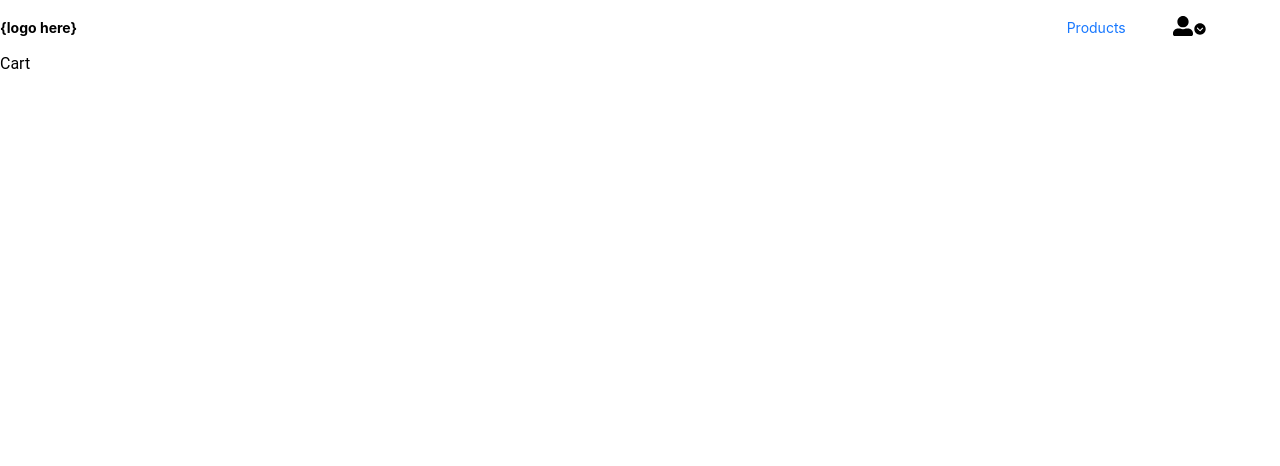
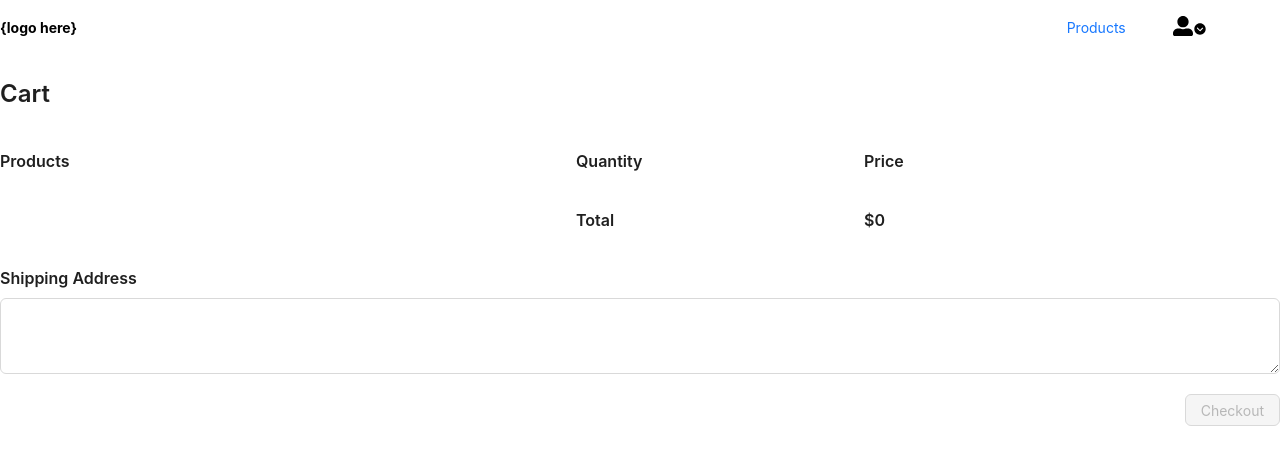
Before and after one commit to ah2k-dev/restaurant-client, a React app: page /cart in a window 1280 px wide. Built offline with nearby package versions, Linux system fonts and the light colour scheme.

Commit message:
Cart flow completed

```diff
--- a/src/Config/store.js
+++ b/src/Config/store.js
@@ -3,10 +3,12 @@ import thunk from "redux-thunk";
 import { composeWithDevTools } from "redux-devtools-extension";
 import { auth } from "../Redux/Reducers/authReducer";
 import { products } from "../Redux/Reducers/productReducer";
+import { cart } from "../Redux/Reducers/cartReducer";
 
 const reducer = combineReducers({
-    auth,
-    products
+  auth,
+  products,
+  cart,
 });
 
 let initialState = {};
--- a/src/Layout/Header.js
+++ b/src/Layout/Header.js
@@ -1,4 +1,4 @@
-import { Col, Dropdown, Row, Button } from "antd";
+import { Col, Dropdown, Row, Button, Badge } from "antd";
 import React from "react";
 import { useSelector, useDispatch } from "react-redux";
 import { FaUserAlt } from "react-icons/fa";
@@ -7,6 +7,7 @@ import { useNavigate } from "react-router-dom";
 import { logout } from "../Redux/Actions/authActions";
 const Header = () => {
   const { isAuthenticated, user } = useSelector((state) => state.auth);
+  const { length } = useSelector((state) => state.cart);
   const navigate = useNavigate();
   const dispatch = useDispatch();
   const items = [
@@ -67,9 +68,22 @@ const Header = () => {
               <>
                 {user && user.role === "user" && (
                   <Col span={3}>
-                    <a onClick={() => navigate("/cart")} className="link">
-                      Cart
-                    </a>
+                    <Badge
+                      count={length}
+                      style={{
+                        marginTop: 7,
+                      }}
+                    >
+                      <a
+                        onClick={() => navigate("/cart")}
+                        className="link"
+                        style={{
+                          marginRight: 14,
+                        }}
+                      >
+                        Cart
+                      </a>
+                    </Badge>
                   </Col>
                 )}
                 <Col span={3}>
--- a/src/Pages/Cart.js
+++ b/src/Pages/Cart.js
@@ -1,9 +1,156 @@
-import React from 'react'
+import { Button, Col, Input, Row, Typography } from "antd";
+import React from "react";
+import { useSelector, useDispatch } from "react-redux";
+import {
+  addItem,
+  removeItem,
+  saveShippingAddress,
+} from "../Redux/Actions/cartActions";
+const Cart = () => {
+  const dispatch = useDispatch();
+  const { cartItems, total, shippingAddress, length } = useSelector(
+    (state) => state.cart
+  );
+  return (
+    <div className="container page">
+      <div className="box">
+        <Typography.Title level={3}>Cart</Typography.Title>
+        {/* <Typography.Title level={5}>No items in cart</Typography.Title> */}
+        {/* <Typography.Title
+          level={5}
+          style={{
+            alignSelf: "flex-start",
+          }}
+        >
+          Products:
+        </Typography.Title> */}
+        <Row
+          align={"middle"}
+          justify={"space-around"}
+          style={{
+            width: "90%",
+          }}
+          gutter={[16, 16]}
+        >
+          <Col
+            span={12}
+            style={{
+              textAlign: "left",
+            }}
+          >
+            <Typography.Title level={5}>Products</Typography.Title>
+          </Col>
+          <Col span={6}>
+            <Typography.Title level={5}>Quantity</Typography.Title>
+          </Col>
+          <Col span={6}>
+            <Typography.Title level={5}>Price</Typography.Title>
+          </Col>
+          {Object.keys(cartItems).map((key) => {
+            return (
+              <>
+                <Col span={12}>
+                  <div className="cart-product">
+                    <div className="cart-product-image">
+                      <img src={cartItems[key].image} alt="product" />
+                    </div>
+                    <div
+                      style={{
+                        textAlign: "left",
+                        width: "70%",
+                      }}
+                    >
+                      {cartItems[key].name}
+                    </div>
+                  </div>
+                </Col>
+                <Col span={6}>
+                  <div className="cart-product-quantity">
+                    <Button
+                      shape="circle"
+                      onClick={() => {
+                        dispatch(removeItem(key));
+                      }}
+                    >
+                      -
+                    </Button>
+                    <Typography.Text>{cartItems[key].quantity}</Typography.Text>
+                    <Button
+                      shape="circle"
+                      onClick={() => {
+                        dispatch(addItem(cartItems[key]));
+                      }}
+                    >
+                      +
+                    </Button>
+                  </div>
+                </Col>
+                <Col span={6}>
+                  <Typography.Text>
+                    ${cartItems[key].totalPrice}
+                  </Typography.Text>
+                </Col>
+              </>
+            );
+          })}
+        </Row>
+        <Row
+          align={"middle"}
+          justify={"space-around"}
+          style={{
+            width: "90%",
+          }}
+          gutter={[16, 16]}
+        >
+          <Col span={12}></Col>
+          <Col span={6}>
+            <Typography.Title level={5}>Total</Typography.Title>
+          </Col>
+          <Col span={6}>
+            <Typography.Title level={5}>${total}</Typography.Title>
+          </Col>
+        </Row>
+        <Typography.Title level={5}>Shipping Address</Typography.Title>
+        <Input.TextArea
+          rows={3}
+          defaultValue={shippingAddress}
+          onChange={(e) => {
+            dispatch(saveShippingAddress(e.target.value));
+          }}
+        />
+        <div
+          style={{
+            alignSelf: "flex-end",
+            display: "flex",
+            justifyContent: "flex-end",
+            margin: "20px 0",
+          }}
+        >
+          <Button
+            type="primary"
+            onClick={() => {
+              let payload = {
+                totalPrice: total,
+                shippingAddress: shippingAddress,
+                products: [],
+              };
+              Object.keys(cartItems).forEach((key) => {
+                payload.products.push({
+                  product: key,
+                  quantity: cartItems[key].quantity,
+                  total: cartItems[key].totalPrice,
+                });
+              });
+              console.log(payload)
+            }}
+            disabled={length === 0 || shippingAddress === ""}
+          >
+            Checkout
+          </Button>
+        </div>
+      </div>
+    </div>
+  );
+};
 
-const Cart = () => {
-  return (
-    <div>Cart</div>
-  )
-}
-
-export default Cart
+export default Cart;
--- a/src/Pages/Products.js
+++ b/src/Pages/Products.js
@@ -2,6 +2,7 @@ import { Button, Col, Row, Spin, Typography } from "antd";
 import React, { useEffect } from "react";
 import { useSelector, useDispatch } from "react-redux";
 import AddProductModal from "../Components/AddProductModal";
+import { addItem } from "../Redux/Actions/cartActions";
 import { deleteProduct, getAllProducts } from "../Redux/Actions/productActions";
 
 const Products = () => {
@@ -53,7 +54,9 @@ const Products = () => {
                     </div>
                     <div className="product-actions">
                       {user?.role !== "admin" && (
-                        <Button type="primary" disabled={!isAuthenticated}>
+                        <Button type="primary" disabled={!isAuthenticated} onClick={()=>{
+                          dispatch(addItem(product))
+                        }}>
                           Add to Cart
                         </Button>
                       )}
--- /dev/null
+++ b/src/Redux/Actions/cartActions.js
@@ -0,0 +1,28 @@
+import { cartConstants } from "../constants";
+
+export const addItem = (item) => {
+  return {
+    type: cartConstants.ADD_TO_CART,
+    payload: item,
+  };
+};
+
+export const removeItem = (item) => {
+  return {
+    type: cartConstants.REMOVE_CART_ITEM,
+    payload: item,
+  };
+};
+
+export const saveShippingAddress = (address) => {
+  return {
+    type: cartConstants.SAVE_SHIPPING_ADDRESS,
+    payload: address,
+  };
+};
+
+export const resetCart = () => {
+  return {
+    type: cartConstants.RESET_CART,
+  };
+};
--- /dev/null
+++ b/src/Redux/Reducers/cartReducer.js
@@ -0,0 +1,88 @@
+import { cartConstants } from "../constants";
+
+const initialState = {
+  cartItems: {},
+  shippingAddress: "",
+  length: 0,
+  total: 0,
+};
+
+export const cart = (state = initialState, action) => {
+  switch (action.type) {
+    case cartConstants.ADD_TO_CART:
+      console.log(action.payload);
+
+      if (state.cartItems[action.payload._id]) {
+        return {
+          ...state,
+          cartItems: {
+            ...state.cartItems,
+            [action.payload._id]: {
+              ...state.cartItems[action.payload._id],
+              quantity: state.cartItems[action.payload._id].quantity + 1,
+              totalPrice:
+                state.cartItems[action.payload._id].totalPrice +
+                action.payload.price,
+            },
+          },
+          length: state.length + 1,
+          total: state.total + action.payload.price,
+        };
+      } else {
+        return {
+          ...state,
+          cartItems: {
+            ...state.cartItems,
+            [action.payload._id]: {
+              ...action.payload,
+              quantity: 1,
+              totalPrice: action.payload.price,
+            },
+          },
+          length: state.length + 1,
+          total: state.total + action.payload.price,
+        };
+      }
+    case cartConstants.REMOVE_CART_ITEM:
+        console.log(action.payload)
+      if (state.cartItems[action.payload].quantity > 1) {
+        return {
+          ...state,
+          cartItems: {
+            ...state.cartItems,
+            [action.payload]: {
+              ...state.cartItems[action.payload],
+              quantity: state.cartItems[action.payload].quantity - 1,
+              totalPrice:
+                state.cartItems[action.payload].totalPrice -
+                state.cartItems[action.payload].price,
+            },
+          },
+          length: state.length - 1,
+          total: state.total - state.cartItems[action.payload].price,
+        };
+      } else {
+        const { [action.payload]: value, ...newCartItems } = state.cartItems;
+        return {
+          ...state,
+          cartItems: newCartItems,
+          length: state.length - 1,
+          total: state.total - state.cartItems[action.payload].price,
+        };
+      }
+    case cartConstants.SAVE_SHIPPING_ADDRESS:
+      return {
+        ...state,
+        shippingAddress: action.payload,
+      };
+    case cartConstants.RESET_CART:
+      return {
+        ...state,
+        cartItems: [],
+        length: 0,
+        total: 0,
+      };
+    default:
+      return state;
+  }
+};
--- a/src/Redux/constants.js
+++ b/src/Redux/constants.js
@@ -26,3 +26,10 @@ export const productConstants = {
   UPDATE_PRODUCT_REQUEST: "UPDATE_PRODUCT_REQUEST",
   UPDATE_PRODUCT_SUCCESS: "UPDATE_PRODUCT_SUCCESS",
 };
+
+export const cartConstants = {
+  ADD_TO_CART: "ADD_TO_CART",
+  REMOVE_CART_ITEM: "REMOVE_CART_ITEM",
+  SAVE_SHIPPING_ADDRESS: "SAVE_SHIPPING_ADDRESS",
+  RESET_CART: "RESET_CART",
+};
--- /dev/null
+++ b/src/Styles/cart.css
@@ -0,0 +1,41 @@
+.cart-product {
+  display: flex;
+  flex-direction: row;
+  justify-content: space-between;
+  align-items: center;
+  margin: 5px 0;
+  padding: 5px;
+  border: 1px solid #ccc;
+  border-radius: 5px;
+}
+
+.cart-product-image {
+  /* width: 100px; */
+  /* height: 100px; */
+}
+
+.cart-product-image > img {
+  object-fit: cover;
+  width: 40px;
+  height: 40px;
+}
+
+.cart-product-quantity {
+  display: flex;
+  flex-direction: row;
+  justify-content: space-evenly;
+  align-items: center;
+  width: 100px;
+}
+
+.cart-product-quantity > button {
+  /* width: 30px; */
+  /* height: 30px; */
+  border: 1px solid #ccc;
+  border-radius: 5px;
+  cursor: pointer;
+  font-size: large;
+  padding: 0;
+  background-color: #222222;
+    color: #fff;
+}
--- a/src/Styles/index.css
+++ b/src/Styles/index.css
@@ -7,3 +7,4 @@ body {
 @import './layout.css';
 @import './general.css';
 @import './products.css';
+@import './cart.css';
```
